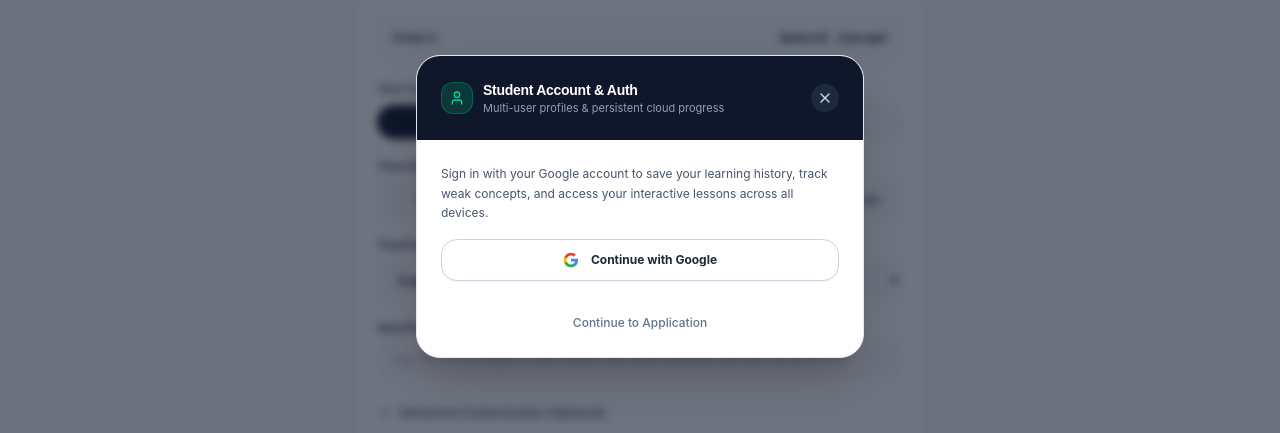
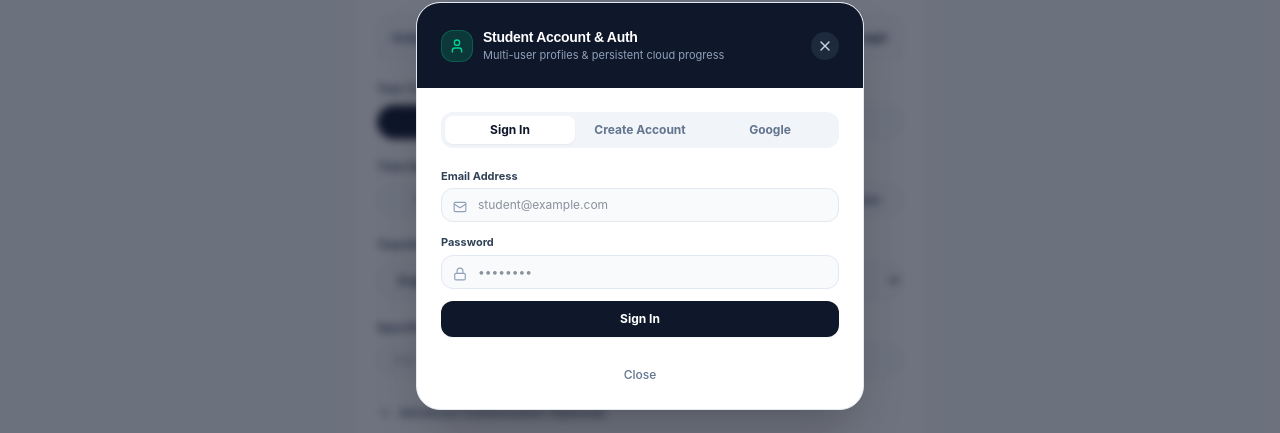
Before and after one commit to gintama1018/ML-HACKATHON-2-LEVEL-ASSIGNMENT, a Next.js app in the folder frontend/: page /lessons/new/profile in a window 1280 px wide. Both pictures are taken after a click on the button "Sign In". Shown: the part 194-627 px from the top of the page. Built offline with nearby package versions, Linux system fonts and the light colour scheme; no server answers.

Commit message:
feat(auth): add Email & Password auth and friendly Google provider setup guidance

```diff
--- a/frontend/src/components/auth/AuthModal.tsx
+++ b/frontend/src/components/auth/AuthModal.tsx
@@ -6,7 +6,8 @@ import {
   LogIn,
   LogOut,
   User,
-  Database,
+  Mail,
+  Lock,
   CheckCircle2,
   AlertCircle,
   ExternalLink,
@@ -16,6 +17,8 @@ import {
   supabase,
   isSupabaseConfigured,
   signInWithGoogle,
+  signInWithEmail,
+  signUpWithEmail,
   signOutUser,
 } from "@/lib/supabase";
 
@@ -26,8 +29,13 @@ interface AuthModalProps {
 
 export const AuthModal: React.FC<AuthModalProps> = ({ isOpen, onClose }) => {
   const [user, setUser] = useState<any>(null);
+  const [authMode, setAuthMode] = useState<"google" | "email" | "signup">("email");
+  const [email, setEmail] = useState("");
+  const [password, setPassword] = useState("");
+  const [fullName, setFullName] = useState("");
   const [loading, setLoading] = useState(false);
   const [error, setError] = useState<string | null>(null);
+  const [successMessage, setSuccessMessage] = useState<string | null>(null);
 
   useEffect(() => {
     if (!isOpen || !supabase) return;
@@ -55,7 +63,36 @@ export const AuthModal: React.FC<AuthModalProps> = ({ isOpen, onClose }) => {
     try {
       await signInWithGoogle();
     } catch (err: any) {
-      setError(err.message || "Failed to initiate Google Sign-In");
+      const msg = err.message || "";
+      if (msg.includes("Unsupported provider") || msg.includes("not enabled")) {
+        setError(
+          "Google Provider is not enabled in your Supabase project yet. You can sign in instantly using the Email & Password tab below, or toggle Google under Supabase Dashboard -> Authentication -> Providers."
+        );
+        setAuthMode("email");
+      } else {
+        setError(msg || "Failed to initiate Google Sign-In");
+      }
+      setLoading(false);
+    }
+  };
+
+  const handleEmailAuth = async (e: React.FormEvent) => {
+    e.preventDefault();
+    setLoading(true);
+    setError(null);
+    setSuccessMessage(null);
+
+    try {
+      if (authMode === "signup") {
+        await signUpWithEmail(email, password, fullName);
+        setSuccessMessage("Account created successfully! You are now signed in.");
+      } else {
+        await signInWithEmail(email, password);
+        setSuccessMessage("Signed in successfully!");
+      }
+    } catch (err: any) {
+      setError(err.message || "Authentication failed.");
+    } finally {
       setLoading(false);
     }
   };
@@ -100,11 +137,18 @@ export const AuthModal: React.FC<AuthModalProps> = ({ isOpen, onClose }) => {
         </div>
 
         {/* Modal Content */}
-        <div className="p-6 space-y-5">
+        <div className="p-6 space-y-4">
           {error && (
-            <div className="p-3 bg-rose-50 border border-rose-200 rounded-xl text-xs text-rose-800 flex items-center gap-2">
-              <AlertCircle className="w-4 h-4 text-rose-600 shrink-0" />
-              <span>{error}</span>
+            <div className="p-3 bg-rose-50 border border-rose-200 rounded-xl text-xs text-rose-800 flex items-start gap-2">
+              <AlertCircle className="w-4 h-4 text-rose-600 shrink-0 mt-0.5" />
+              <span className="leading-relaxed">{error}</span>
+            </div>
+          )}
+
+          {successMessage && (
+            <div className="p-3 bg-emerald-50 border border-emerald-200 rounded-xl text-xs text-emerald-800 flex items-center gap-2">
+              <CheckCircle2 className="w-4 h-4 text-emerald-600 shrink-0" />
+              <span>{successMessage}</span>
             </div>
           )}
 
@@ -132,13 +176,13 @@ export const AuthModal: React.FC<AuthModalProps> = ({ isOpen, onClose }) => {
                   </div>
                   <p className="text-xs text-slate-600 truncate">{user.email}</p>
                   <span className="text-[10px] text-emerald-700 font-semibold bg-emerald-100/80 px-2 py-0.5 rounded-full inline-block mt-1">
-                    Google Account Connected
+                    Active Cloud Session
                   </span>
                 </div>
               </div>
 
               <div className="p-3 bg-slate-50 border border-slate-200 rounded-xl text-xs text-slate-600 space-y-1">
-                <p className="font-semibold text-slate-800">Account ID (UUID):</p>
+                <p className="font-semibold text-slate-800">User ID (UUID):</p>
                 <p className="font-mono text-[11px] text-slate-500 break-all">
                   {user.id}
                 </p>
@@ -155,13 +199,45 @@ export const AuthModal: React.FC<AuthModalProps> = ({ isOpen, onClose }) => {
               </button>
             </div>
           ) : isSupabaseConfigured ? (
-            /* Supabase configured, ready to sign in */
+            /* Supabase configured */
             <div className="space-y-4">
+              {/* Auth Mode Toggle */}
+              <div className="flex bg-slate-100 p-1 rounded-xl">
+                <button
+                  type="button"
+                  onClick={() => setAuthMode("email")}
+                  className={`flex-1 py-1.5 text-xs font-bold rounded-lg transition cursor-pointer ${
+                    authMode === "email" ? "bg-white text-[#0f172a] shadow-xs" : "text-slate-500"
+                  }`}
+                >
+                  Sign In
+                </button>
+                <button
+                  type="button"
+                  onClick={() => setAuthMode("signup")}
+                  className={`flex-1 py-1.5 text-xs font-bold rounded-lg transition cursor-pointer ${
+                    authMode === "signup" ? "bg-white text-[#0f172a] shadow-xs" : "text-slate-500"
+                  }`}
+                >
+                  Create Account
+                </button>
+                <button
+                  type="button"
+                  onClick={() => setAuthMode("google")}
+                  className={`flex-1 py-1.5 text-xs font-bold rounded-lg transition cursor-pointer ${
+                    authMode === "google" ? "bg-white text-[#0f172a] shadow-xs" : "text-slate-500"
+                  }`}
+                >
+                  Google
+                </button>
+              </div>
+
+              {authMode === "google" ? (
+                /* Google OAuth Button */
+                <div className="space-y-3 pt-2">
                   <p className="text-xs text-slate-600 leading-relaxed">
-                Sign in with your Google account to save your learning history,
-                track weak concepts, and access your interactive lessons across all devices.
+                    Sign in with Google OAuth. (Ensure Google provider is toggled ON in your Supabase Auth Providers).
                   </p>
-
                   <button
                     type="button"
                     onClick={handleGoogleSignIn}
@@ -186,37 +262,89 @@ export const AuthModal: React.FC<AuthModalProps> = ({ isOpen, onClose }) => {
                         d="M12 5.38c1.62 0 3.06.56 4.21 1.64l3.15-3.15C17.45 2.09 14.97 1 12 1 7.7 1 3.99 3.47 2.18 7.06l3.66 2.84c.87-2.6 3.3-4.52 6.16-4.52z"
                       />
                     </svg>
-                <span>{loading ? "Connecting to Google..." : "Continue with Google"}</span>
+                    <span>{loading ? "Connecting..." : "Continue with Google"}</span>
                   </button>
                 </div>
               ) : (
-            /* Supabase not configured yet - Help instructions */
-            <div className="space-y-3.5">
-              <div className="p-3.5 bg-amber-50 border border-amber-200 rounded-2xl text-xs text-amber-900 space-y-2">
-                <div className="flex items-center gap-1.5 font-bold text-amber-950">
-                  <Database className="w-4 h-4 text-amber-600" />
-                  <span>Connect Supabase Google Auth & Cloud Database</span>
+                /* Email & Password Form */
+                <form onSubmit={handleEmailAuth} className="space-y-3 pt-1">
+                  {authMode === "signup" && (
+                    <div>
+                      <label className="text-[11px] font-bold text-slate-700 block mb-1">
+                        Full Name
+                      </label>
+                      <div className="relative">
+                        <User className="w-3.5 h-3.5 text-slate-400 absolute left-3 top-3" />
+                        <input
+                          type="text"
+                          required
+                          value={fullName}
+                          onChange={(e) => setFullName(e.target.value)}
+                          placeholder="Arjun Sharma"
+                          className="w-full pl-9 pr-3 py-2 bg-slate-50 border border-slate-200 rounded-xl text-xs text-slate-800 focus:outline-hidden focus:border-slate-800"
+                        />
                       </div>
-                <p className="text-[11px] leading-relaxed text-amber-900">
-                  To enable live Google Sign-In and cloud PostgreSQL persistence, add these 2 environment variables to Vercel:
-                </p>
-                <div className="bg-amber-100/80 p-2 rounded-lg font-mono text-[10px] space-y-1 text-amber-950 select-all">
-                  <p>NEXT_PUBLIC_SUPABASE_URL=https://xxxx.supabase.co</p>
-                  <p>NEXT_PUBLIC_SUPABASE_ANON_KEY=eyJhbGciOi...</p>
                     </div>
-                <p className="text-[11px] text-amber-800">
-                  And in Render Environment Variables, set:
-                </p>
-                <div className="bg-amber-100/80 p-2 rounded-lg font-mono text-[10px] text-amber-950 select-all">
-                  <p>DATABASE_URL=postgresql://postgres:[password]@db.[ref].supabase.co:5432/postgres</p>
+                  )}
+
+                  <div>
+                    <label className="text-[11px] font-bold text-slate-700 block mb-1">
+                      Email Address
+                    </label>
+                    <div className="relative">
+                      <Mail className="w-3.5 h-3.5 text-slate-400 absolute left-3 top-3" />
+                      <input
+                        type="email"
+                        required
+                        value={email}
+                        onChange={(e) => setEmail(e.target.value)}
+                        placeholder="student@example.com"
+                        className="w-full pl-9 pr-3 py-2 bg-slate-50 border border-slate-200 rounded-xl text-xs text-slate-800 focus:outline-hidden focus:border-slate-800"
+                      />
                     </div>
                   </div>
 
-              <div className="p-3 bg-slate-50 border border-slate-200 rounded-xl flex items-center justify-between text-xs">
-                <span className="text-slate-600 font-medium">Guest / Demo Mode active</span>
-                <span className="text-emerald-700 font-bold bg-emerald-100 px-2 py-0.5 rounded-full text-[10px]">
-                  All Features Ready
-                </span>
+                  <div>
+                    <label className="text-[11px] font-bold text-slate-700 block mb-1">
+                      Password
+                    </label>
+                    <div className="relative">
+                      <Lock className="w-3.5 h-3.5 text-slate-400 absolute left-3 top-3" />
+                      <input
+                        type="password"
+                        required
+                        minLength={6}
+                        value={password}
+                        onChange={(e) => setPassword(e.target.value)}
+                        placeholder="••••••••"
+                        className="w-full pl-9 pr-3 py-2 bg-slate-50 border border-slate-200 rounded-xl text-xs text-slate-800 focus:outline-hidden focus:border-slate-800"
+                      />
+                    </div>
+                  </div>
+
+                  <button
+                    type="submit"
+                    disabled={loading}
+                    className="w-full py-2.5 bg-[#0f172a] hover:bg-slate-800 text-white rounded-xl text-xs font-bold transition cursor-pointer shadow-xs"
+                  >
+                    {loading
+                      ? "Processing..."
+                      : authMode === "signup"
+                      ? "Create Account"
+                      : "Sign In"}
+                  </button>
+                </form>
+              )}
+            </div>
+          ) : (
+            /* Supabase not configured */
+            <div className="space-y-3.5">
+              <div className="p-3.5 bg-amber-50 border border-amber-200 rounded-2xl text-xs text-amber-900 space-y-2">
+                <p className="font-bold text-amber-950">Supabase Setup</p>
+                <p className="text-[11px] leading-relaxed text-amber-900">
+                  Add <code className="bg-amber-100 px-1 py-0.5 rounded font-mono">NEXT_PUBLIC_SUPABASE_URL</code> and{" "}
+                  <code className="bg-amber-100 px-1 py-0.5 rounded font-mono">NEXT_PUBLIC_SUPABASE_ANON_KEY</code> to Vercel environment variables.
+                </p>
               </div>
             </div>
           )}
@@ -227,7 +355,7 @@ export const AuthModal: React.FC<AuthModalProps> = ({ isOpen, onClose }) => {
               onClick={onClose}
               className="text-xs text-slate-500 hover:text-slate-800 font-medium cursor-pointer"
             >
-              Continue to Application
+              Close
             </button>
           </div>
         </div>
```
Also changed, not shown: frontend/src/lib/supabase.ts (+29 -0 lines). Lines whose indentation alone changed are shown as unchanged.
